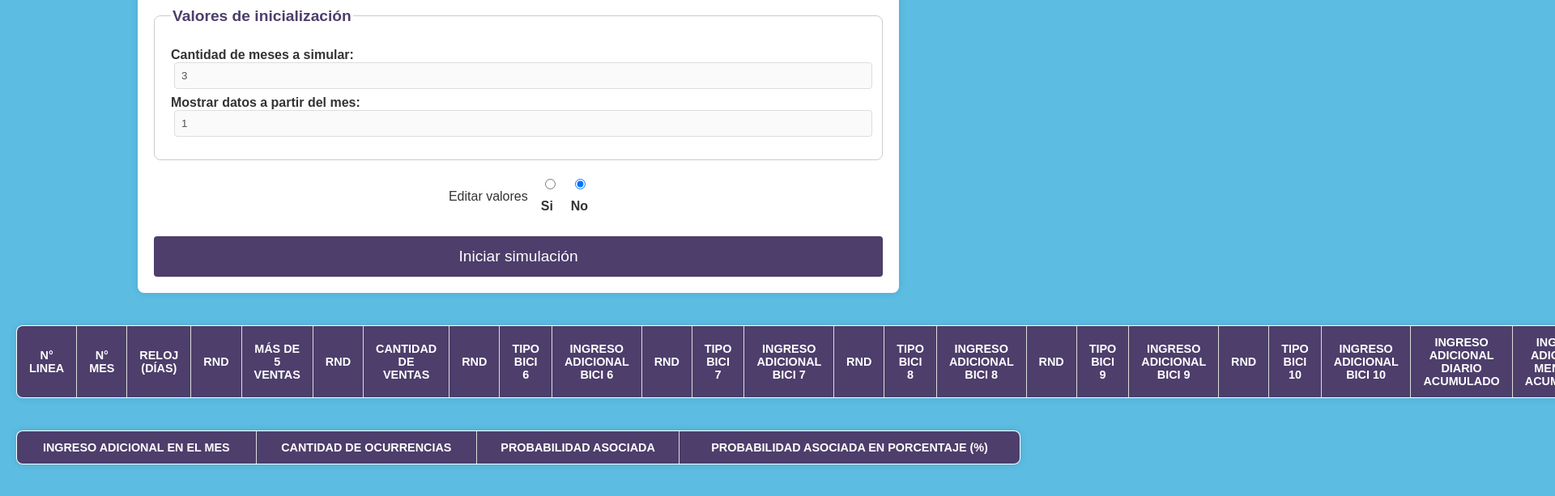
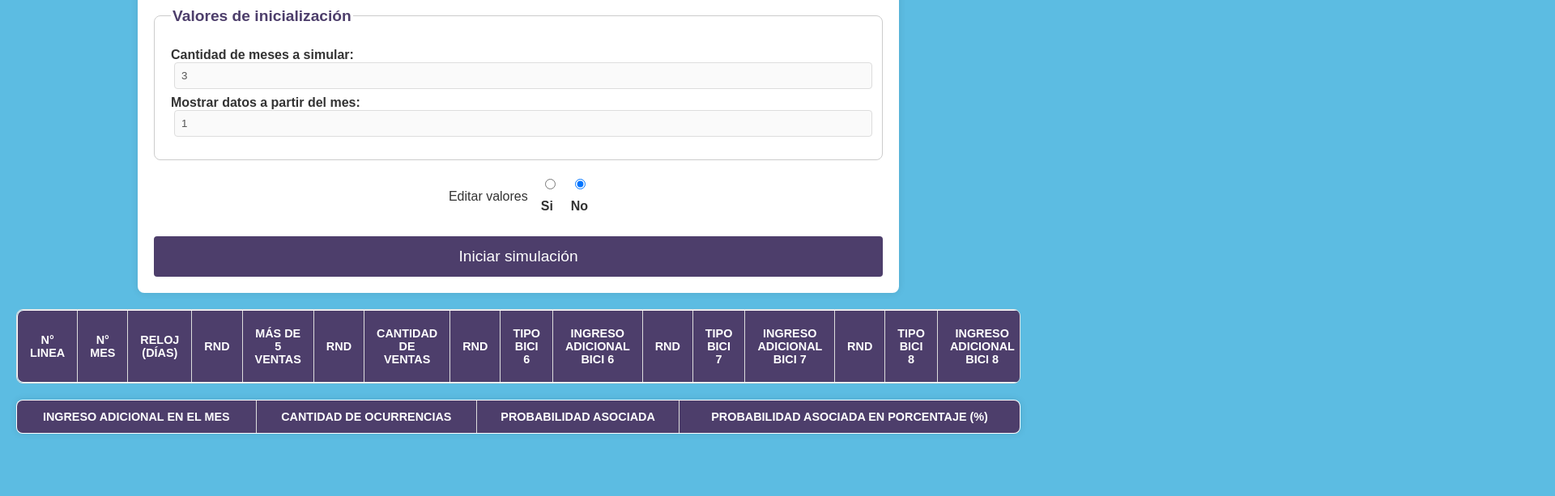
Before and after one commit to RodrigoBernahola/RodrigoBernahola.github.io, a plain HTML site: page index.html in a window 1280 px wide. Shown: the part 1175-1788 px from the top of the page at 81% size, 1920 px wide, since content can reach past the window. After the commit the page ends 1731 px from the top, so only its background shows below. Drawn offline with Linux system fonts and the light colour scheme.

Commit message:
Add files via upload

```diff
--- a/index.html
+++ b/index.html
@@ -113,6 +113,8 @@
         <div id="errorMensaje" style="color: red; display: none;">Las probabilidades deben sumar 1</div>
     </form>
 
+    <div class="table-container">
+
         <table>
 
             <thead>
@@ -146,10 +148,12 @@
 
             <tbody id="cuerpoDeTabla">
 
-
             </tbody>
 
         </table>
+
+    </div>
+
 
     <table>
 
--- a/styles.css
+++ b/styles.css
@@ -16,7 +16,7 @@ h1 {
 
 /* Estilos del Formulario */
 form {
-    margin: auto;
+    margin: 20px auto;
     max-width: 900px;
     background: #fff;
     padding: 20px;
@@ -81,10 +81,17 @@ button:hover {
 }
 
 /* Estilos de las Tablas */
+.table-container {
+    max-height: 700px;
+    overflow-y: auto;
+    margin-bottom: 20px;
+    border: 1px solid #ddd;
+    border-radius: 8px;
+}
+
 table {
     width: 100%;
     border-collapse: collapse;
-    margin: 40px 0;
     font-size: 0.9em;
     min-width: 800px;
     border: 1px solid #4d3e6b;
@@ -101,10 +108,13 @@ table th, table td {
 }
 
 table th {
+    position: sticky;
+    top: 0;
     background-color: #4d3e6b;
     color: #fff;
     text-transform: uppercase;
     font-weight: bold;
+    z-index: 1;
 }
 
 table tr:nth-of-type(even) {
```
Lines whose indentation alone changed are shown as unchanged.
